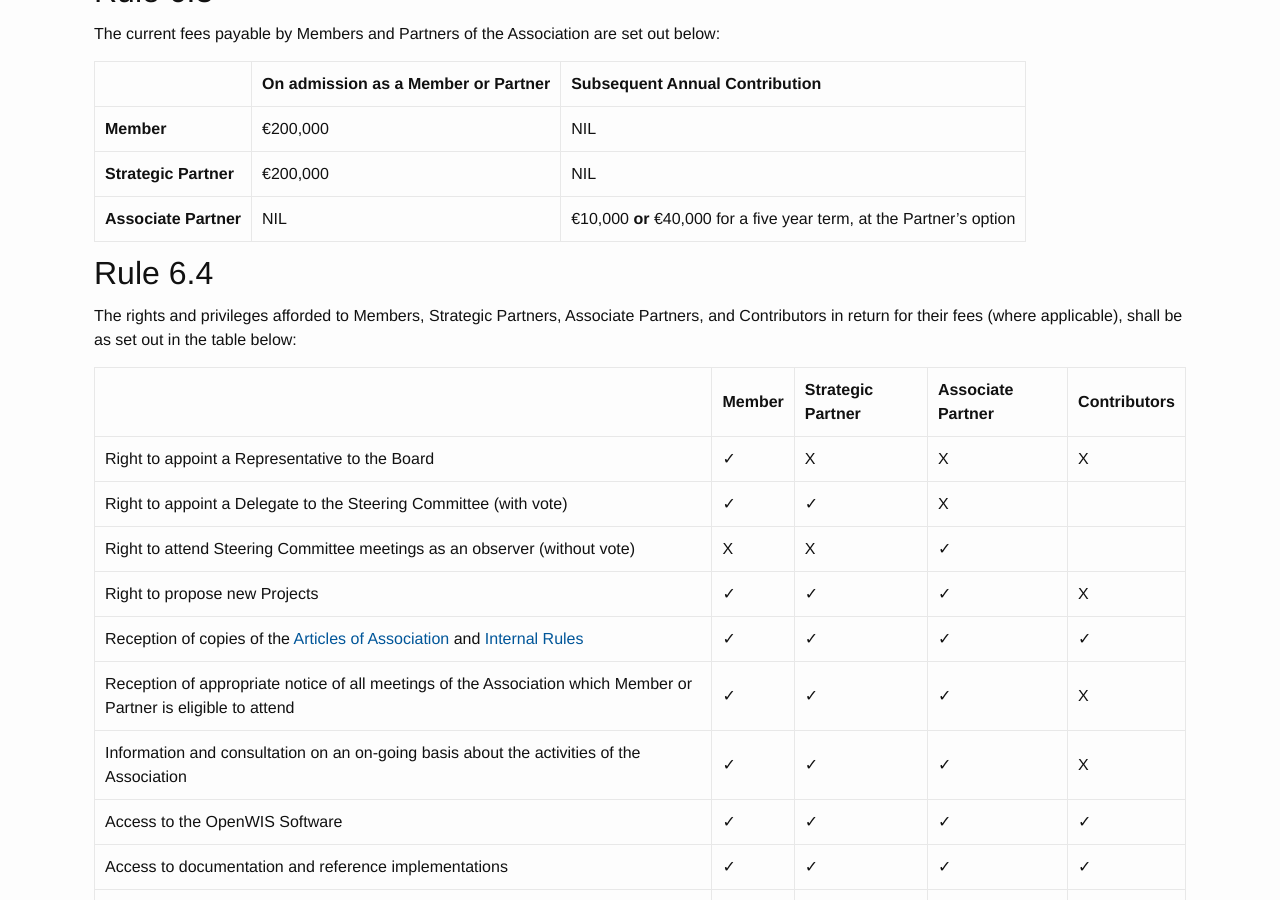
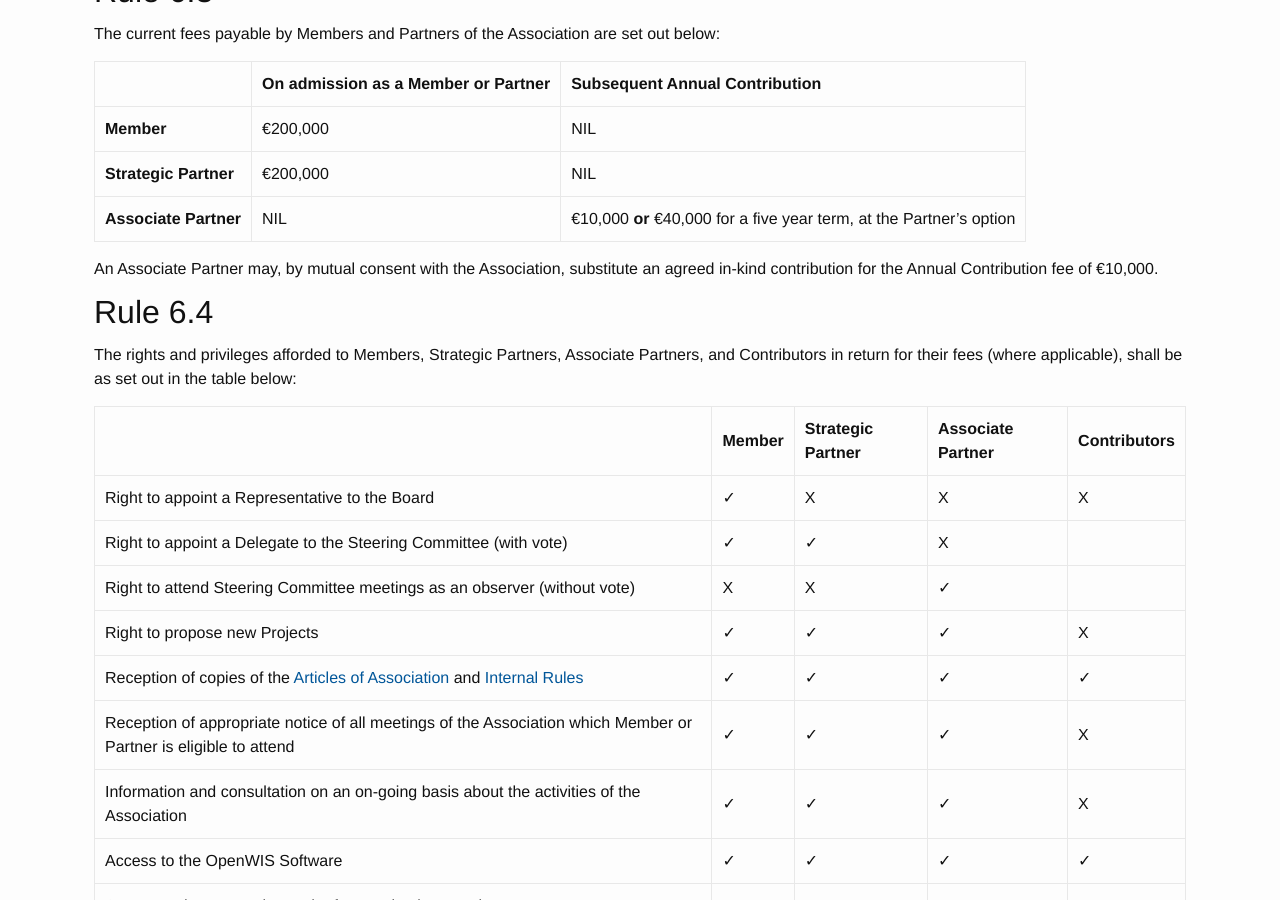
Before and after one commit to OpenWIS/openwis-documentation, a Jekyll site: the page built from rules/6-membership-and-partnership-fees-rights-privileges-and-obligations.md, in a window 1280 px wide and 900 px high, scrolled down 814 px. Built offline with Jekyll 4.4.1, drawn with Linux system fonts in a browser that asks for light colours.

Commit message:
updated rule 6.3 to allow in-kind contributions by associate partners

```diff
--- a/rules/6-membership-and-partnership-fees-rights-privileges-and-obligations.md
+++ b/rules/6-membership-and-partnership-fees-rights-privileges-and-obligations.md
@@ -37,6 +37,8 @@ The current fees payable by Members and Partners of the Association are set out
 **Member**            | €200,000                                | NIL
 **Strategic Partner** | €200,000                                | NIL
 **Associate Partner** | NIL                                     | €10,000 **or** €40,000 for a five year term, at the Partner’s option
+
+An Associate Partner may, by mutual consent with the Association, substitute an agreed in-kind contribution for the Annual Contribution fee of €10,000.
 
 <h2 id="rule-6.4">Rule 6.4</h2>
 
```
